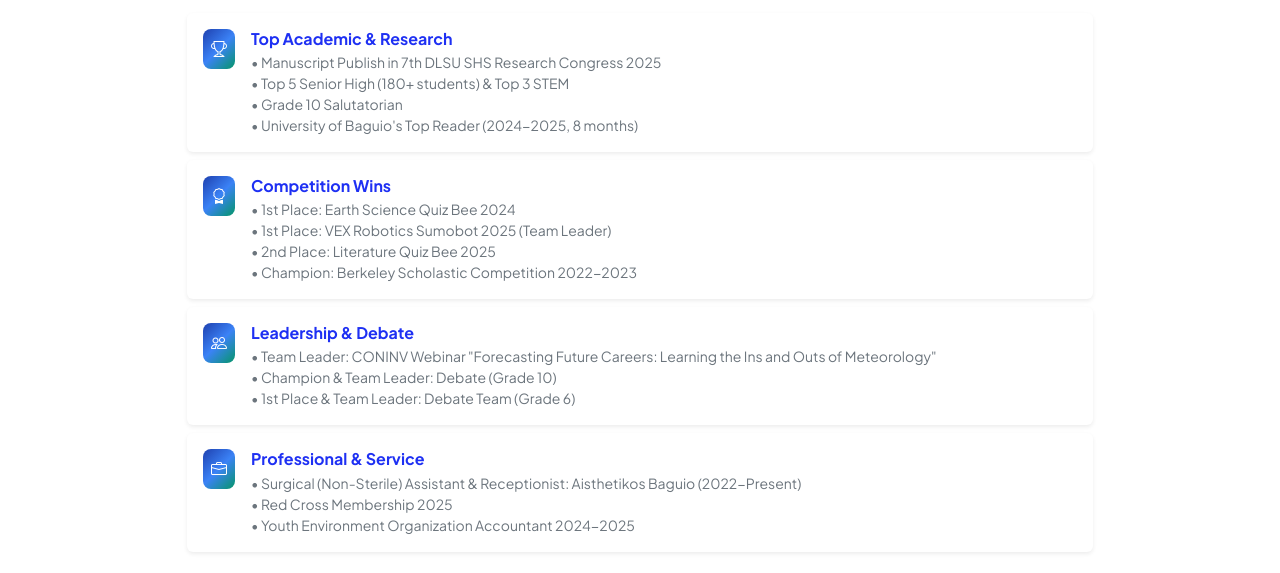
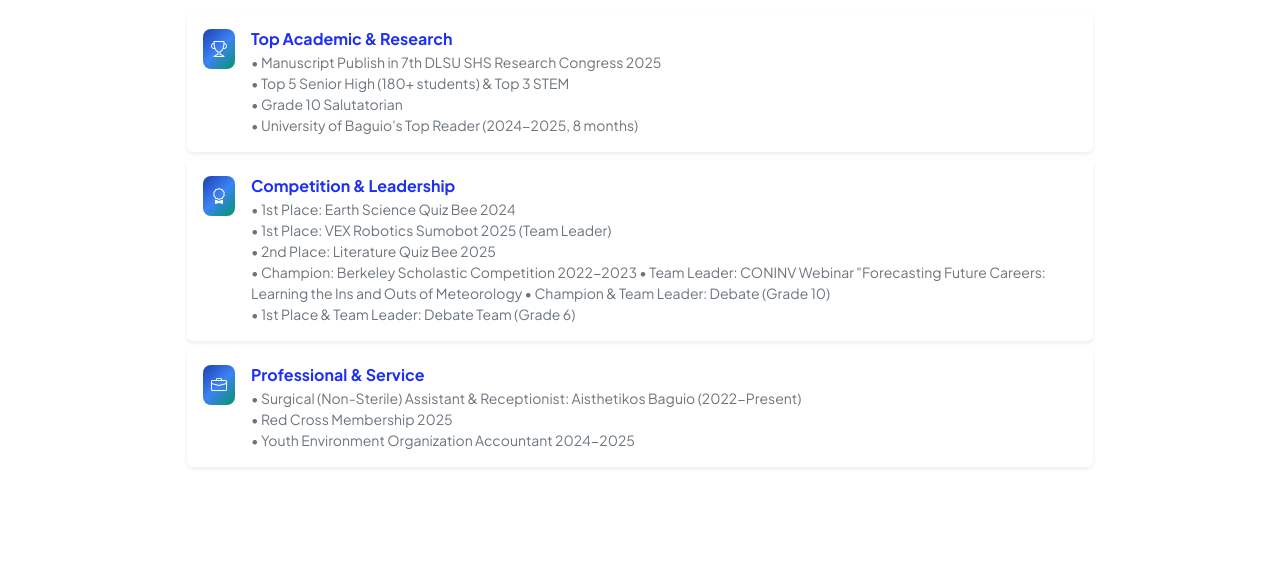
Before and after one commit to kathryzfajardo/kathryzfajardo-portfolio, a plain HTML site: page achievements.html in a window 1280 px wide. Shown: the part 147-720 px from the top of the page. Drawn offline with nearby package versions, Linux system fonts and the light colour scheme; a script that the page names is missing.

Commit message:
Update achievements to reduce categories from 4 to 3

```diff
--- a/achievements.html
+++ b/achievements.html
@@ -75,29 +75,13 @@
                                             <i class="bi bi-award text-white fs-6"></i>
                                         </div>
                                         <div class="flex-grow-1">
-                                            <h6 class="fw-bolder text-primary mb-1">Competition Wins</h6>
+                                            <h6 class="fw-bolder text-primary mb-1">Competition & Leadership</h6>
                                             <div class="small text-muted">
                                                 • 1st Place: Earth Science Quiz Bee 2024<br>
                                                 • 1st Place: VEX Robotics Sumobot 2025 (Team Leader)<br>
                                                 • 2nd Place: Literature Quiz Bee 2025<br>
                                                 • Champion: Berkeley Scholastic Competition 2022-2023
-                                            </div>
-                                        </div>
-                                    </div>
-                                </div>
-                            </div>
-
-                            <!-- Leadership & Debate -->
-                            <div class="achievement-card card border-0 shadow-sm mb-2">
-                                <div class="card-body p-3">
-                                    <div class="d-flex align-items-start">
-                                        <div class="bg-gradient-primary-to-secondary rounded-3 p-2 me-3 flex-shrink-0">
-                                            <i class="bi bi-people text-white fs-6"></i>
-                                        </div>
-                                        <div class="flex-grow-1">
-                                            <h6 class="fw-bolder text-primary mb-1">Leadership & Debate</h6>
-                                            <div class="small text-muted">
-                                                • Team Leader: CONINV Webinar "Forecasting Future Careers: Learning the Ins and Outs of Meteorology"<br>
+                                                • Team Leader: CONINV Webinar "Forecasting Future Careers: Learning the Ins and Outs of Meteorology
                                                 • Champion & Team Leader: Debate (Grade 10)<br>
                                                 • 1st Place & Team Leader: Debate Team (Grade 6)<br>
                                             </div>
```
